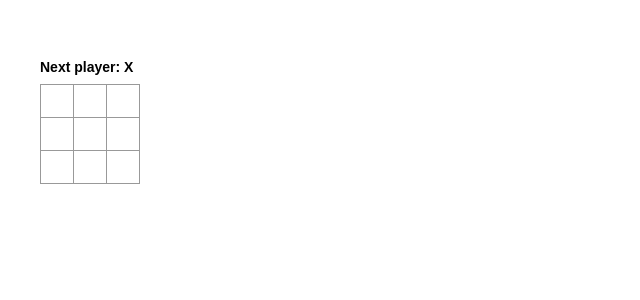
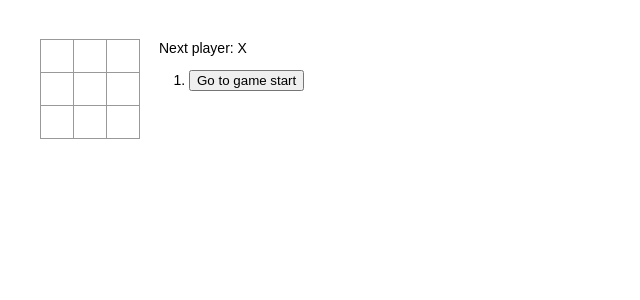
Before and after one commit to wentiansky/react--demo, a React (Create React App) app: page / in a window 1280 px wide. Shown: the top 300 px of the page, without its empty margins (0-640 px from the left). Built offline with nearby package versions, Linux system fonts and the light colour scheme.

Commit message:
下棋游戏完成

```diff
--- a/src/pages/play-chess/index.js
+++ b/src/pages/play-chess/index.js
@@ -26,46 +26,18 @@
 }
 
 class Board extends Component {
-  constructor(props) {
-    super(props);
-    this.state = {
-      squares: Array(9).fill(null),
-      xIsNext: true
-    };
-  }
-
-  handleClick(i) {
-    const squares = this.state.squares.slice();
-    if (calculateWinner(this.state.squares || squares[i])) {
-      return;
-    }
-    squares[i] = this.state.xIsNext ? 'X' : 'O';
-    this.setState({
-      squares: squares,
-      xIsNext: !this.state.xIsNext
-    });
-  }
-
   renderSquare(i) {
     return (
       <Square
-        value={this.state.squares[i]}
-        onClick={() => this.handleClick(i)}
+        value={this.props.squares[i]}
+        onClick={() => this.props.onClick(i)}
       />
     );
   }
 
   render() {
-    const winner = calculateWinner(this.state.squares);
-    let status = "";
-    if (winner) {
-      status = `winer: ${winner}`
-    } else {
-      status = `Next player: ${this.state.xIsNext ? 'X' : 'O'}`;
-    }
     return (
       <div>
-        <h4 className="status">{status}</h4>
         <div className="board-row">
           {this.renderSquare(0)}
           {this.renderSquare(1)}
@@ -87,19 +59,69 @@
 }
 
 class Game extends Component {
+  constructor(props) {
+    super(props);
+    this.state = {
+      history: [{
+        squares: Array(9).fill(null)
+      }],
+      stepNumber: 0,
+      xIsNext: true
+    }
+  }
+
+  handleClick(i) {
+    const history = this.state.history.slice(0, this.state.stepNumber + 1);
+    const current = history[history.length - 1];
+    const squares = current.squares.slice();
+    if (calculateWinner(squares) || squares[i]) {
+      return;
+    }
+    squares[i] = this.state.xIsNext ? 'X' : 'O';
+    this.setState({
+      history: history.concat([{
+        squares: squares
+      }]),
+      stepNumber: history.length,
+      xIsNext: !this.state.xIsNext
+    });
+  }
+
+  jumpTo(step) {
+    this.setState({
+      stepNumber: step,
+      xIsNext: (step % 2) === 0,
+    });
+  }
+
   render() {
+    const history = this.state.history;
+    const current = history[this.state.stepNumber];
+    const winner = calculateWinner(current.squares);
+    const moves = history.map((step, move) => {
+      const desc = move ? `Go to move #${move}` : `Go to game start`;
+      return (
+        <li key={move}><button onClick={() => this.jumpTo(move)}>{desc}</button></li>
+      )
+    });
+    let status = "";
+    if (winner) {
+      status = `winner: ${winner}`;
+    } else {
+      status = `Next player: ${this.state.xIsNext ? 'X' : 'O'}`;
+    }
+
     return (
       <div className="game">
         <div className="game-board">
-          <Board />
+          <Board
+            squares={current.squares}
+            onClick={(i) => this.handleClick(i)}
+          />
         </div>
         <div className="game-info">
-          <div>
-            {/* status */}
-          </div>
-          <ol>
-            {/* TODO */}
-          </ol>
+          <div>{status}</div>
+          <ol>{moves}</ol>
         </div>
       </div>
     );
```
